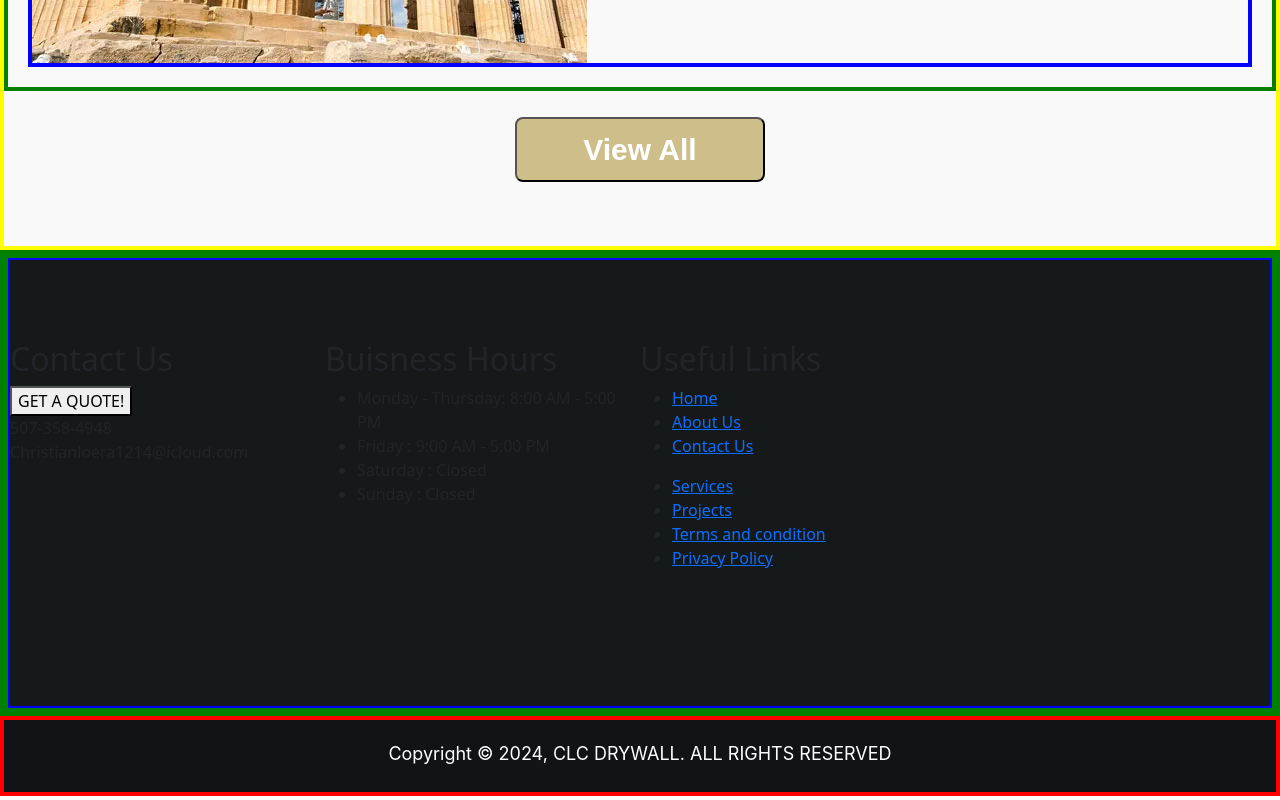
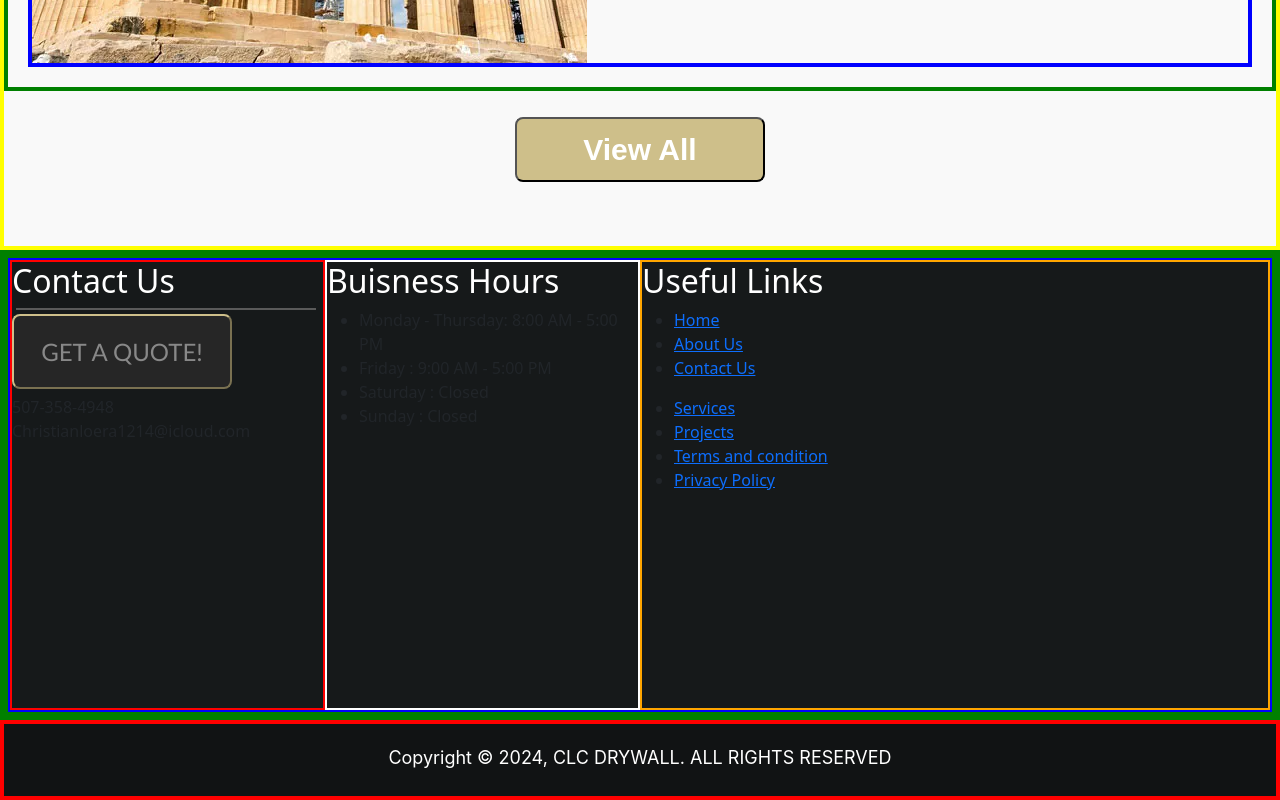
Before and after one commit to getachewhundera/clc-drywall, a Next.js app: page / in a window 1280 px wide. Shown: the part 3344-4144 px from the top of the page. Built offline with nearby package versions, Linux system fonts and the light colour scheme.

Commit message:
created html structure for an underline for the footer, added css (positioning, background color, spacing) for the underline in footer.module.css

```diff
--- a/src/app/components/Footer/footer.module.css
+++ b/src/app/components/Footer/footer.module.css
@@ -8,7 +8,6 @@
 }
 
 .main-footer-area {
-  padding-top: 80px;
   border: 2px solid blue;
   min-height: 450px;
 }
@@ -19,14 +18,20 @@
 
 .left {
   width: 25%;
+  border: 2px solid red;
+  min-height: 450px;
 }
 
 .middle {
   width: 25%;
+  border: 2px solid white;
+  min-height: 450px;
 }
 
 .right {
   width: 50%;
+  border: 2px solid orange;
+  min-height: 450px;
 }
 
 /* Clear floats after the columns */
@@ -35,3 +40,85 @@
   display: table;
   clear: both;
 }
+
+
+
+/*Column's title */
+.column1-title,
+.column2-title,
+.column3-title h2 {
+  color: white;
+}
+
+/*---------------------- Column 1. Left Column Specific CSS ------------------------*/
+
+.underline-divider-container {
+  position: relative;
+  display: flex;
+  margin-top: 2%;
+  margin-left: 4px;
+}
+
+.underline {
+  position: absolute;
+  display: flex;
+}
+
+.line {
+  position: absolute;
+  width: 300px;
+  height: 2px;
+  background: #5A5A5A;
+}
+
+
+
+/* Quote Button */
+.footer-quote-button-container {
+  display: flex;
+  position: relative;
+  margin-top: 2%;
+  margin-bottom: 2%;
+}
+
+.footer-quote-button-container button {
+  border-color: #CEBF8A;
+  background-color: #262626;
+  color: #888888;
+  border-radius: 8px;
+  width: 220px;
+  height: 75px;
+  font-size: 18pt;
+  font-weight: 300;
+  font-family: 'Gill Sans', 'Gill Sans MT', Calibri, 'Trebuchet MS', sans-serif;
+}
+
+
+
+/*---------------------- Column 2. Middle Column Specific CSS ------------------------*/
+
+
+
+
+
+
+
+
+
+
+
+/*---------------------- Column 3. Right Column Specific CSS ------------------------*/
+
+
+
+
+
+
+
+
+/* Responsive Layout. When screen is < 600px, the three columns stack on top of each other */
+@media screen and (max-width: 600px) {
+  .column {
+    width: 100%;
+  }
+}
--- a/src/app/components/Footer/page.tsx
+++ b/src/app/components/Footer/page.tsx
@@ -14,12 +14,17 @@ const Footer = (props: Props) => {
       <div className={styles['main-footer-area']}>
 
         <div className={styles['row']}>
-          {/*Column 1*/}
+          {/* Column 1. Left Column */}
           <div className={`${styles['column']} ${styles['left']}`}>
             <div className={styles['column1-container']}>
               <div className={styles['column1-title']}>
                 <h2>Contact Us</h2>
               </div>
+              <div className={styles['underline-divider-container']}>
+                    <div className={styles.underline}>
+                        <div className={styles.line}> </div>
+                    </div>
+                </div>
 
               <div className={styles['footer-quote-button-container']}>
                 <div className={styles['quote-button']}>
@@ -41,7 +46,7 @@ const Footer = (props: Props) => {
             </div>
           </div>
 
-          {/*Column 2*/}
+          {/*Column 2. Middle Column */}
           <div className={`${styles['column']} ${styles['middle']}`}>
             <div className={styles['column2-container']}>
               <div className={styles['column2-title']}>
@@ -65,7 +70,7 @@ const Footer = (props: Props) => {
           </div>
 
 
-          {/*Column 3*/}
+          {/*Column 3. Right Column*/}
           <div className={`${styles['column']} ${styles['right']}`}>
             <div className={styles['column3-container']}>
               <div className={styles['column3-title']}>
```
